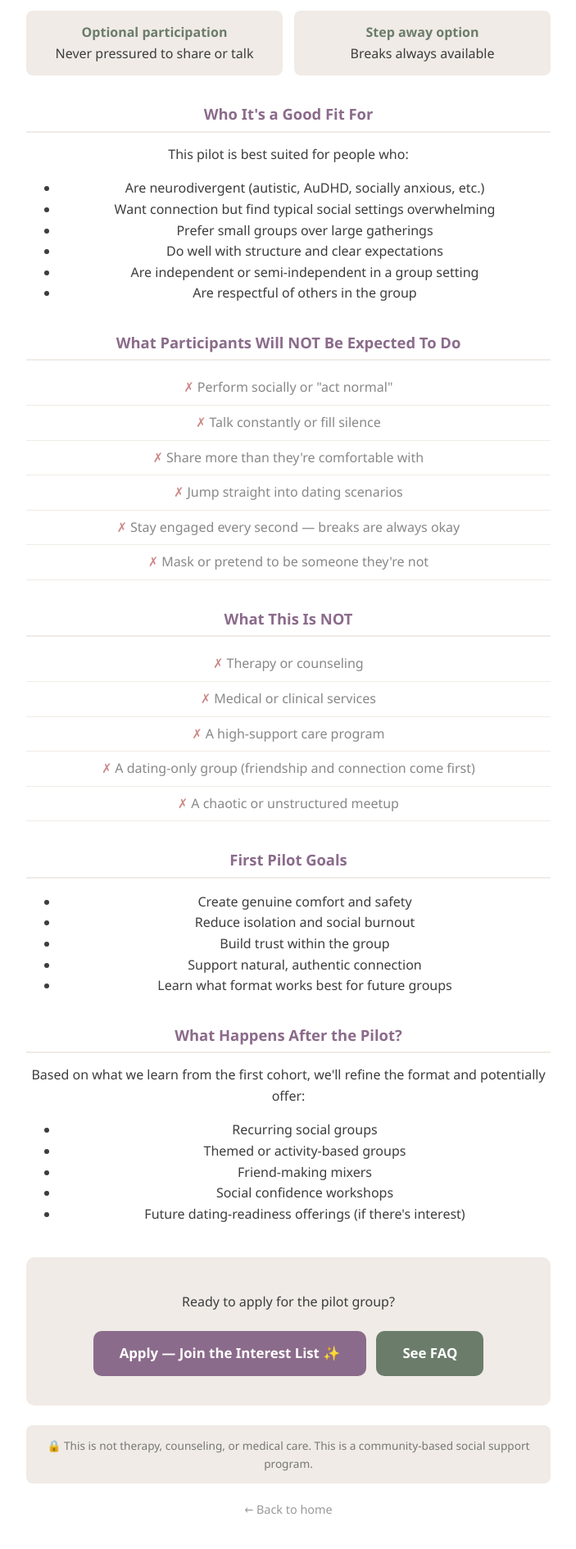
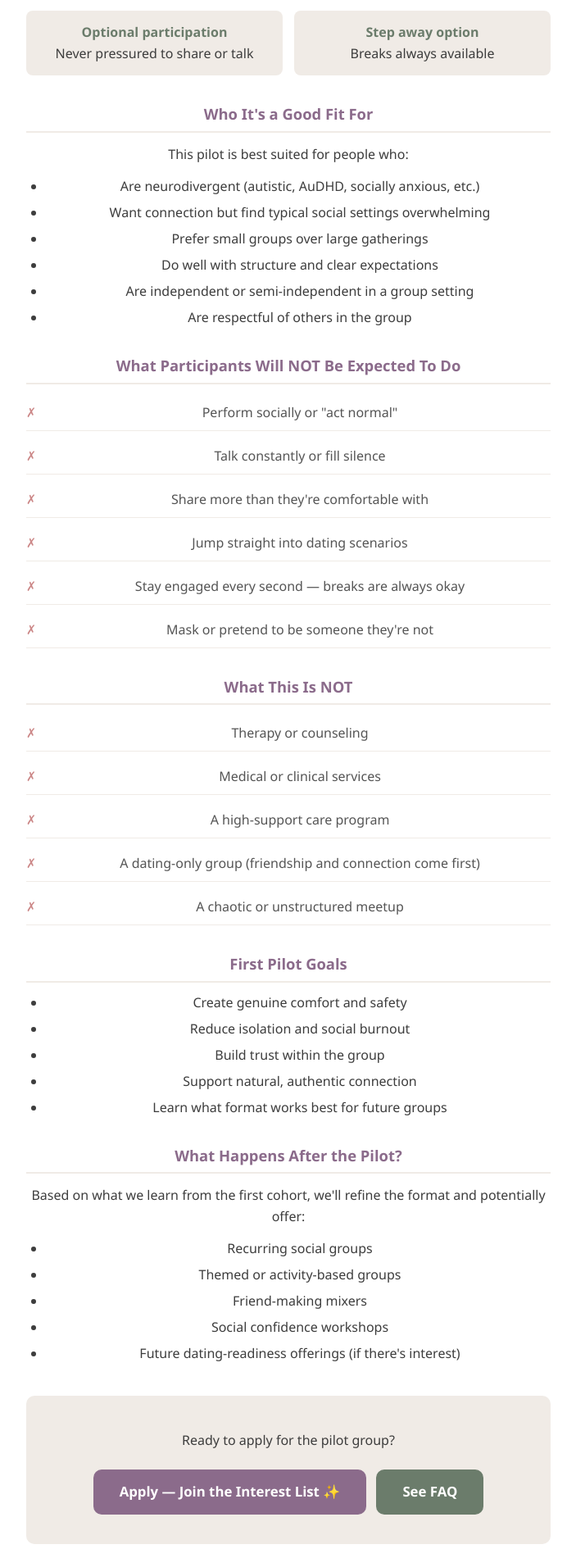
Before and after one commit to jessrjones94/findyourpeople, a FastAPI app: page /pilot in a window 1280 px wide. Shown: the part 867-2757 px from the top of the page at 82% size, without its empty margins (288-991 px from the left). Before the commit the page ends 2714 px from the top, so only its background shows below. Run offline with FastAPI, Linux system fonts and the light colour scheme.

Commit message:
Fix bullet point alignment on pilot page

```diff
--- a/templates/pilot.html
+++ b/templates/pilot.html
@@ -59,13 +59,27 @@
             margin: 12px 0;
         }
         .not-list li {
-            padding: 8px 0;
+            padding: 10px 0 10px 28px;
             border-bottom: 1px solid #f0ebe6;
-            color: #888;
+            color: #555;
+            position: relative;
+            line-height: 1.5;
         }
         .not-list li:before {
             content: "✗ ";
             color: #c88;
+            position: absolute;
+            left: 0;
+        }
+        ul {
+            margin: 12px 0;
+            padding-left: 24px;
+            list-style-position: outside;
+        }
+        li {
+            margin: 8px 0;
+            padding-left: 4px;
+            line-height: 1.5;
         }
         .highlight-box {
             background: #f0ebe6;
```
